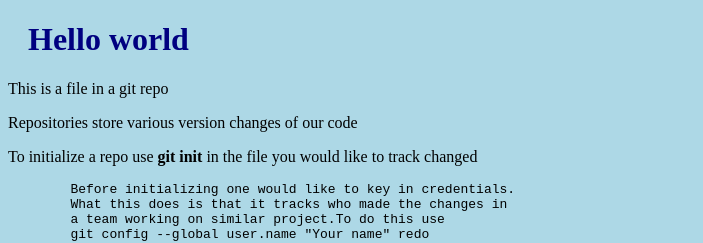
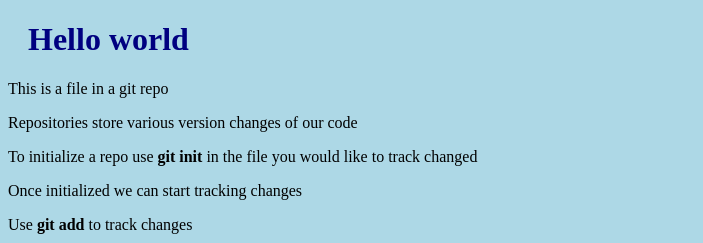
Before and after one commit to KlvnMung/KlvnMung.github.io, a plain HTML site: page index.html in a window 1280 px wide. Shown: the top 243 px of the page, without its empty margins (0-703 px from the left). Drawn offline with Linux system fonts and the light colour scheme.

Commit message:
adding instruction for init

```diff
--- a/index.html
+++ b/index.html
@@ -11,6 +11,8 @@
     <p>This is a file in a git repo</p>
     <p>Repositories store various version changes of our code</p>
     <p>To initialize a repo use <strong>git init</strong> in the file you would like to track changed</p>
+    <p>Once initialized we can start tracking changes</p>
+    <p>Use <strong>git add</strong> to track changes</p>
     <pre>
         Before initializing one would like to key in credentials.
         What this does is that it tracks who made the changes in
@@ -31,6 +33,7 @@
     </pre>
     <p>A new line in our file!</p>
 
+
     <p>This line is here to show how merging works.</p>
     <div><img src="statues.jpg" alt="statue of a man riding a horse and a angel standing next to the horse" style="width:100%;max-width:640px"></div>
 </body>
```
